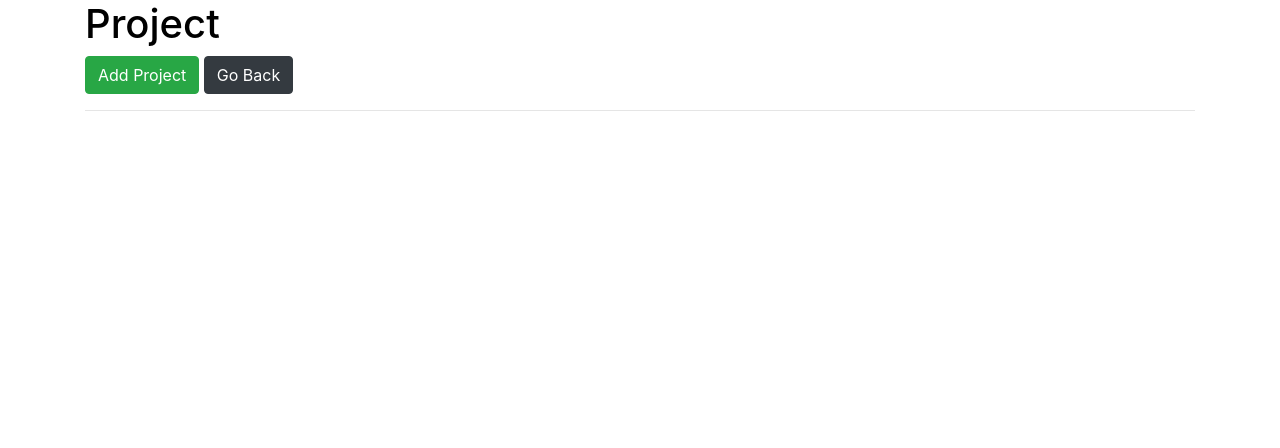
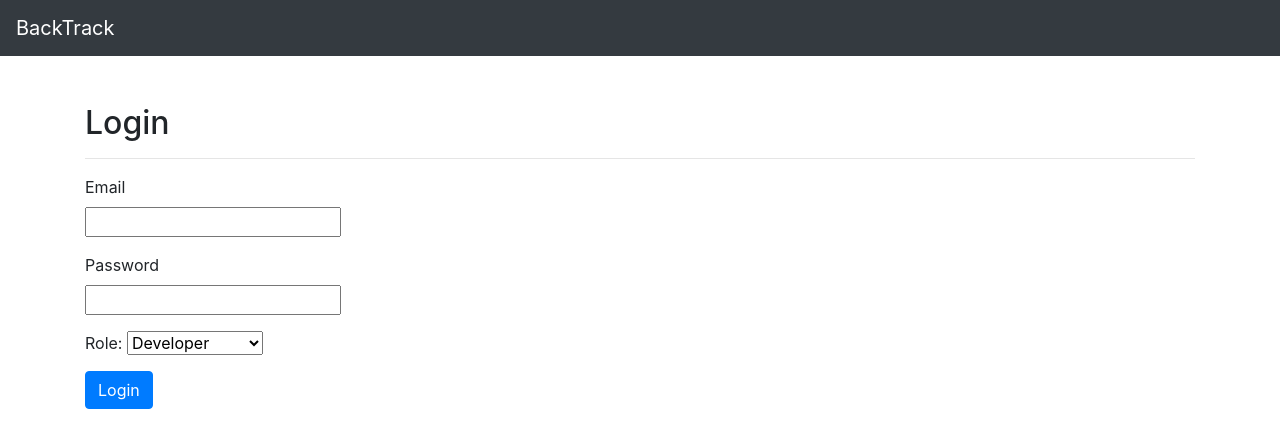
Before and after one commit to andythsu/COMP3297, a Django app: page / in a window 1280 px wide. Shown: the top 448 px of the page. Run offline with Django 3.2, Linux system fonts and the light colour scheme; data that the repository does not hold is empty; some libraries are stand-ins or nearby versions.

Commit message:
User Login/Logout

```diff
--- a/wolfpack/UserViews.py
+++ b/wolfpack/AuthViews.py
@@ -1,7 +1,7 @@
 from django.shortcuts import redirect, render, get_object_or_404
 
 from wolfpack.Enum import UserRoleEnum
-from wolfpack.dao import EmailDao, AuthDao
+from wolfpack.dao import EmailDao, AuthDao, UserDao, SessionDao
 from .models import Project
 from django.contrib import messages
 from django.urls import reverse
@@ -15,9 +15,20 @@ def login(request):
 
         isLogin = AuthDao.login(request, email, password, int(role))
         if isLogin:
-            return redirect("/")
+            return redirect("wolfpack:index_project")
         else:
             messages.info(request, 'Invalid credentials! Please enter your email and password again.')
             return redirect(reverse('wolfpack:login'))
     else:
         return render(request, 'login.html')
+
+
+def info(request):
+    user = UserDao.getUserById(SessionDao.getUId(request), UserRoleEnum.getNameByValue(SessionDao.getURole(request)))
+    return render(request, 'info.html', {'user': user})
+
+
+def logout(request):
+    request.session.flush()
+    messages.info(request, 'Logout successfully!')
+    return redirect("/")
--- a/wolfpack/Enum.py
+++ b/wolfpack/Enum.py
@@ -74,6 +74,7 @@ class SprintTaskStatusEnum(Enum):
         else:
             raise Exception("value doesn't exist in SprintTaskStatusEnum class")
 
+
 class SessionStorageEnum(Enum):
     U_ROLE = "u_role"
     U_ID = "u_id"
--- a/wolfpack/ProjectViews.py
+++ b/wolfpack/ProjectViews.py
@@ -6,10 +6,12 @@ from .models import Project
 from django.contrib import messages
 from django.urls import reverse
 
-from .dao import ProjectDao, UserDao
+from .dao import ProjectDao, UserDao, SessionDao
+from .Enum import UserRoleEnum
 
 
 def index(request):
+    user = UserDao.getUserById(SessionDao.getUId(request), UserRoleEnum.getNameByValue(SessionDao.getURole(request)))
     projects = ProjectDao.getAllProjects()
 
     projectList = []
@@ -20,6 +22,7 @@ def index(request):
         })
 
     context = {
+        'user': user,
         'projects': projectList
     }
     return render(request, 'ProjectIndex.html', context)
--- a/wolfpack/dao/SessionDao.py
+++ b/wolfpack/dao/SessionDao.py
@@ -18,11 +18,11 @@ def isProductOwner(request):
 
 def getUId(request):
     checkSession(request)
-    return int(request.session[SessionStorageEnum.U_ID])
+    return int(request.session[str(SessionStorageEnum.U_ID)])
 
 def getURole(request):
     checkSession(request)
-    return int(request.session[SessionStorageEnum.U_ROLE])
+    return int(request.session[str(SessionStorageEnum.U_ROLE)])
 
 def hasSession(request):
     return AuthDao.isAuthenticated(request)
--- a/wolfpack/templates/ProjectIndex.html
+++ b/wolfpack/templates/ProjectIndex.html
@@ -1,5 +1,18 @@
+<nav class="navbar navbar-expand-sm bg-dark navbar-dark">
+  <a class="navbar-brand" href="#">BackTrack</a>
+  <button class="navbar-toggler" type="button" data-toggle="collapse" data-target="#collapsibleNavbar">
+    <span class="navbar-toggler-icon"></span>
+  </button>
+  <div class="collapse navbar-collapse" id="collapsibleNavbar">
+    <ul class="navbar-nav">
+      <li class="nav-item">
+        <a class="nav-link" href="{% url 'wolfpack:userInfo'%}">{{user.name}}</a>
+    </ul>
+  </div>
+</nav>
+
 {% include 'partials/header_addproject.html' %}
-
+<hr>
 <ul class='list-group'>
     {% for pro in projects %}
     <li class='list-group-item'>
--- a/wolfpack/templates/login.html
+++ b/wolfpack/templates/login.html
@@ -9,14 +9,18 @@
   </head>
   <body>
 
-    <div class='container'>
+<nav class="navbar navbar-expand-sm bg-dark navbar-dark">
+  <a class="navbar-brand" href="#">BackTrack</a>
+  <button class="navbar-toggler" type="button" data-toggle="collapse" data-target="#collapsibleNavbar">
+    <span class="navbar-toggler-icon"></span>
+  </button>
+  <div class="collapse navbar-collapse" id="collapsibleNavbar">
+     </div>
+</nav>
 
-<header>
+<div class='container'>
     <br>
-    <h1 style="text-align:center;">BackTrack</h1>
-     <h2>Login</h2>
-      <hr>
-</header>
+
 <div class="messages">
       {% if messages %}
         {% for message in messages %}
@@ -29,7 +33,13 @@
           </div>
         {% endfor %}
       {% endif %}
-      </div>
+</div>
+
+<header>
+    <br>
+    <h2>Login</h2>
+    <hr>
+</header>
 
 <form action="{% url 'wolfpack:login' %}" method="post">
     {% csrf_token %}
@@ -53,7 +63,6 @@
     </div>
 
     <div class="form-group">
-        <hr>
         <input id="insert_project_btn" class='btn btn-primary' type="submit" value="Login"/>
     </div>
 </form>
--- a/wolfpack/templates/partials/header.html
+++ b/wolfpack/templates/partials/header.html
@@ -11,7 +11,7 @@
 
     <div class='container'>
     <header>
-      <a class='app-title' href="{% url 'wolfpack:index' %}"><h1>Product Backlog</h1></a>
+      <a class='app-title' href="{% url 'wolfpack:index_project' %}"><h1>Product Backlog</h1></a>
 
       <div class="messages">
       {% if messages %}
@@ -28,7 +28,7 @@
       </div>
 
       {% if not url_to_go_back %}
-      {% url 'wolfpack:index' as url_to_go_back %}
+      {% url 'wolfpack:index_project' as url_to_go_back %}
       {% endif %}
       <a class='btn btn-dark' href="{{ url_to_go_back }}">Go Back</a>
       <hr>
--- a/wolfpack/templates/partials/header_addproject.html
+++ b/wolfpack/templates/partials/header_addproject.html
@@ -10,8 +10,9 @@
   <body>
 
     <div class='container'>
+      <br>
     <header>
-      <a class='app-title' href="{% url 'wolfpack:index_project' %}"><h1>Project</h1></a>
+      <a class='app-title' href="{% url 'wolfpack:index_project' %}"><h2>My Project</h2></a>
 
       <div class="messages">
       {% if messages %}
@@ -27,10 +28,11 @@
       {% endif %}
       </div>
 
-      <a class='btn btn-success' href="{% url 'wolfpack:add_project' %}">Add Project</a>
-      {% if not url_to_go_back %}
-      {% url 'wolfpack:index' as url_to_go_back %}
-      {% endif %}
-      <a class='btn btn-dark' href="{{ url_to_go_back }}">Go Back</a>
+
+<!--      {% if not url_to_go_back %}-->
+<!--      {% url 'wolfpack:index' as url_to_go_back %}-->
+<!--      {% endif %}-->
+<!--      <a class='btn btn-dark' href="{{ url_to_go_back }}">Go Back</a>-->
       <hr>
     </header>
+<a class='btn btn-success' href="{% url 'wolfpack:add_project' %}">Add Project</a>
--- a/wolfpack/urls.py
+++ b/wolfpack/urls.py
@@ -5,13 +5,14 @@ from . import ProjectViews
 from . import SprintBacklogViews
 from . import SprintDetailViews
 from . import AcceptInviteViews
-from . import UserViews
+from . import AuthViews
 
 app_name = 'wolfpack'
 
 urlpatterns = [
-    path('', ProjectViews.index, name='index'),
-    path('login', UserViews.login, name='login'),
+    path('', AuthViews.login, name='login'),
+    path('user', AuthViews.info, name='userInfo'),
+    path('logout', AuthViews.logout, name='logout'),
     path('index_project', ProjectViews.index, name='index_project'),
     path('add_project', ProjectViews.insertProject, name='add_project'),
     path('delete_project/<int:proId>', ProjectViews.deleteProject, name='delete_project'),
```
Also changed, not shown: wolfpack/dao/AuthDao.py (+5 -3 lines), wolfpack/templates/info.html (added, +50 -0 lines).
